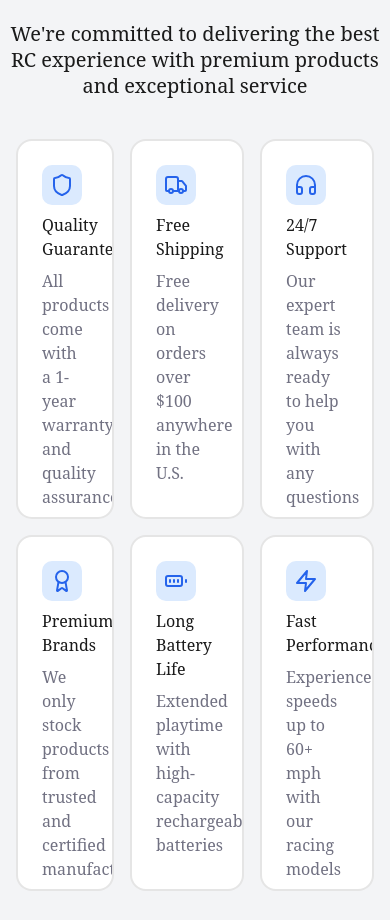
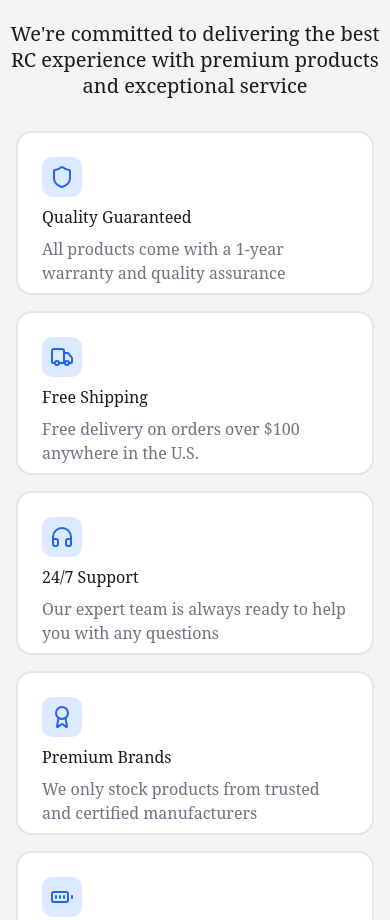
Before and after one commit to ashewell-asu/RC-Paradise, a plain HTML site: page index.html in a window 390 px wide. Shown: the part 3802-4722 px from the top of the page. Drawn offline with Linux system fonts and the light colour scheme.

Commit message:
Update CSS
Started Responsive CSS Styling.

```diff
--- a/styles.css
+++ b/styles.css
@@ -809,6 +809,17 @@ h2, h3 {
 	color: var(--card-foreground);
 }
 
+@media screen and (max-width: 500px) {
+	.card-container {
+		grid-template-columns: 1fr;
+	}
+
+	#card1, #card2, #card3, #card4, #card5, #card6 {
+		grid-column: 1/1;
+		margin: 0.5rem 1rem;
+	}
+}
+
 /* End of Card Section CSS */
 
 .flexbox {
```
